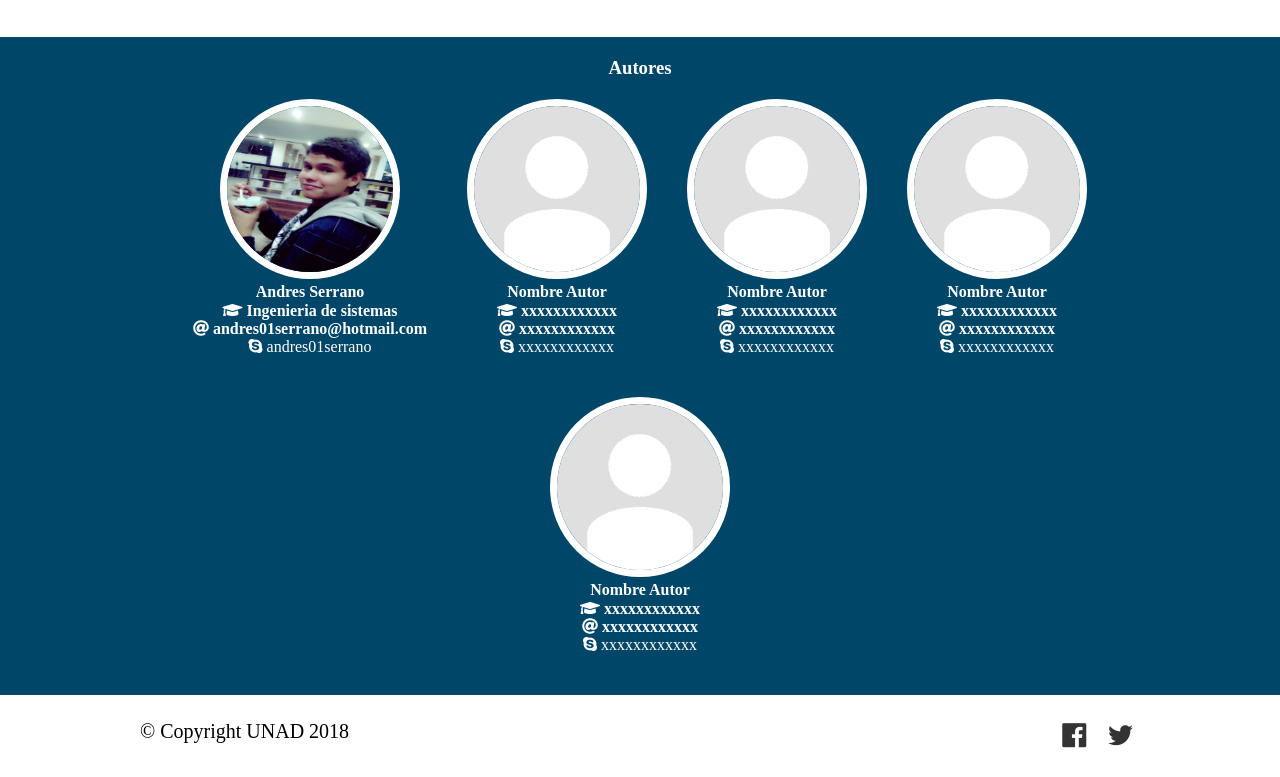
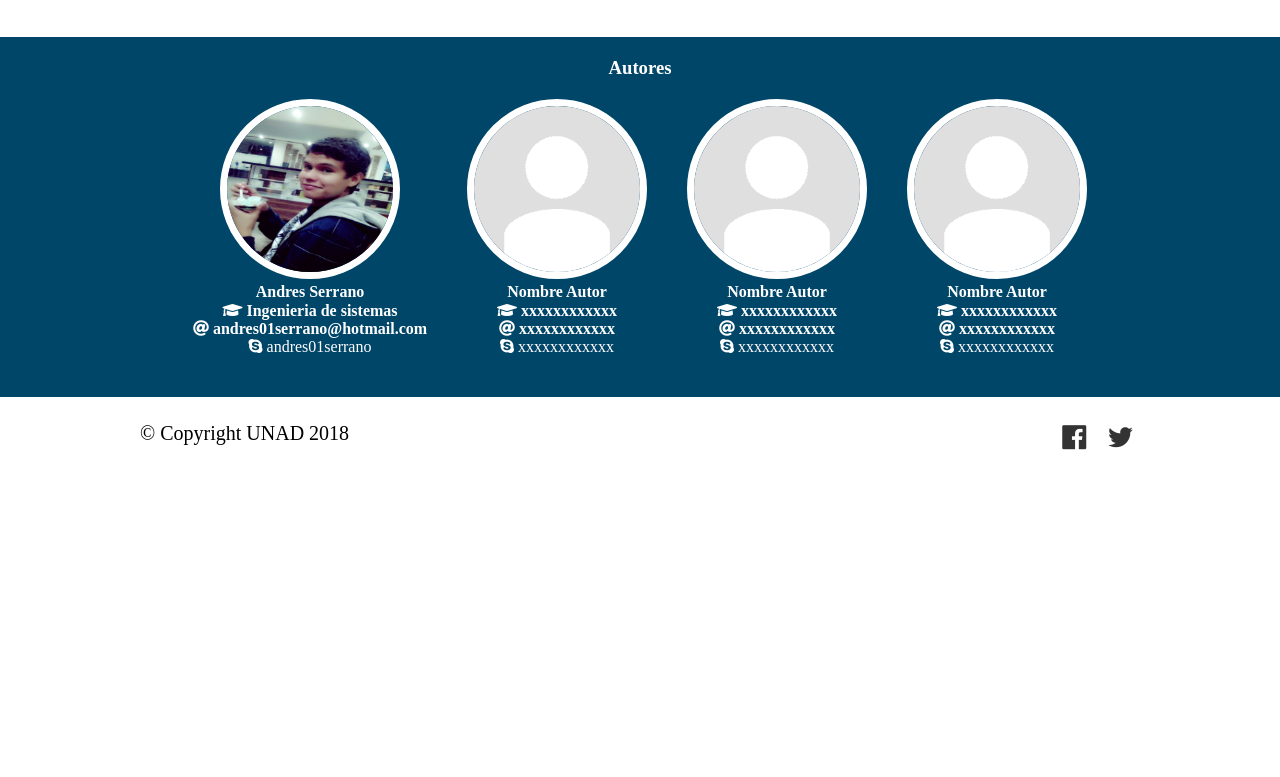
Before and after one commit to andres01serrano/andres01serrano.github.io, a plain HTML site: page index.html in a window 1280 px wide. Shown: the part 524-1301 px from the top of the page. After the commit the page ends 1003 px from the top, so only its background shows below. Drawn offline with Linux system fonts and the light colour scheme.

Commit message:
autor icono

```diff
--- a/index.html
+++ b/index.html
@@ -106,15 +106,7 @@
 						<li class="fab fa-skype"> xxxxxxxxxxxx</li>
 					</ul>
 				</div>
-				<div class="info-autor">
-					<img src="img/autor/no-photo.png" alt="">
-					<h4>Nombre Autor</h4>
-					<ul>
-						<li class="fas fa-graduation-cap"> xxxxxxxxxxxx</li><br>
-						<li class="fas fa-at"> xxxxxxxxxxxx</li><br>
-						<li class="fab fa-skype"> xxxxxxxxxxxx</li>
-					</ul>
-				</div>
+
 			</div>
 		</section>
 
```
